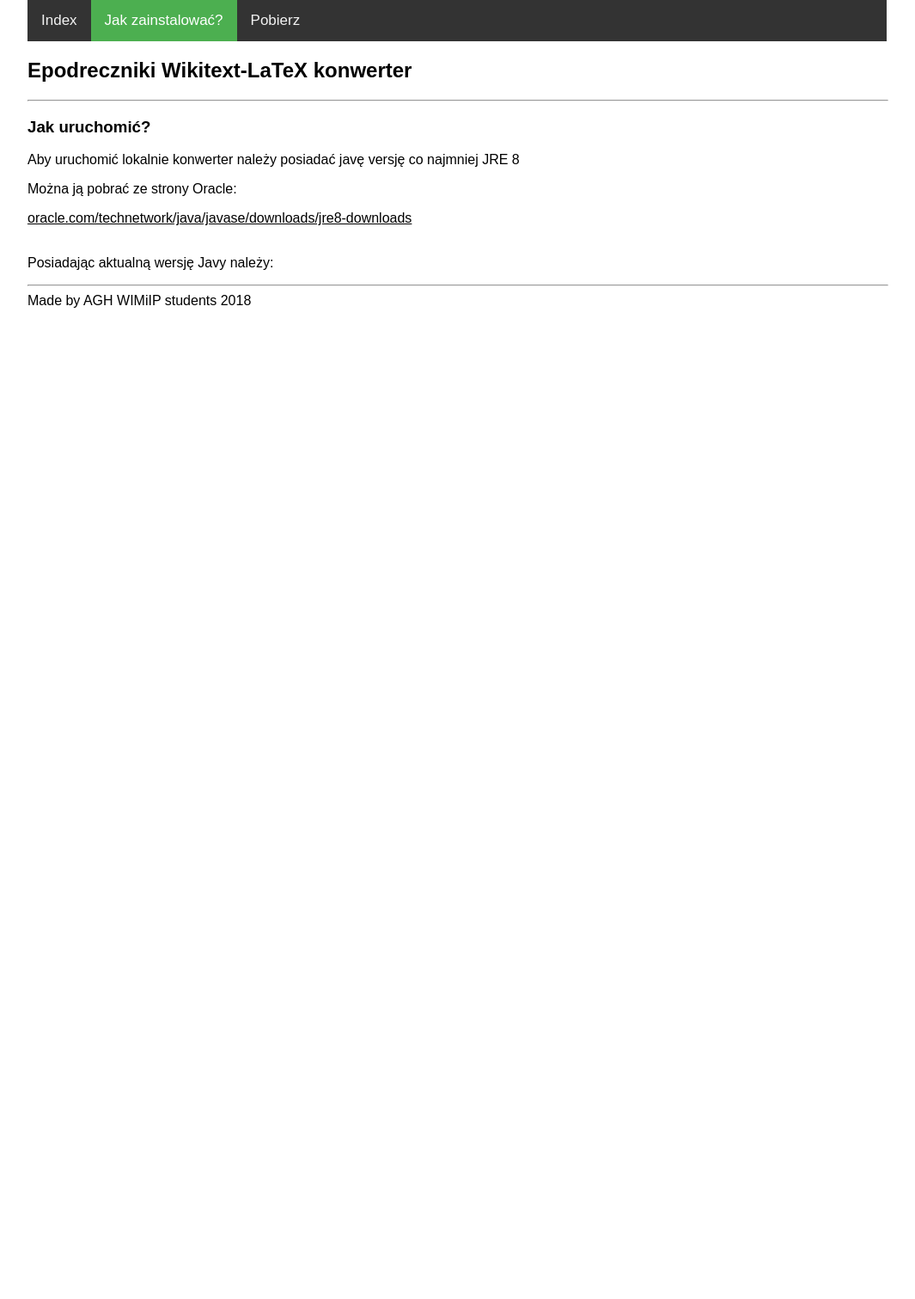
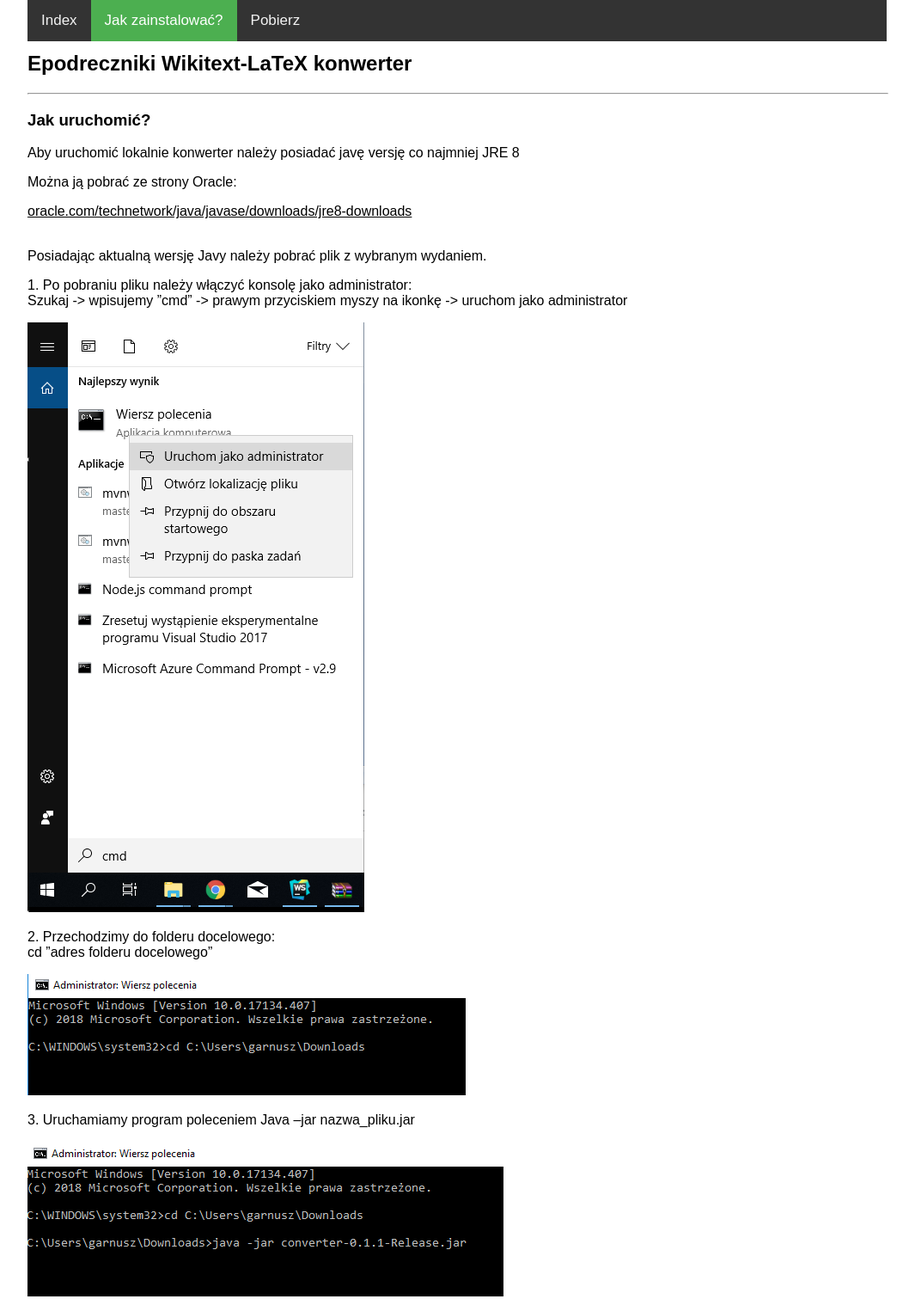
Before and after one commit to Lordsklilen/Epodreczniki-Wikitext-LaTeX-WebPage, a plain HTML site: page HowToInstall.html in a window 1280 px wide. Shown: the top 1511 px of the page at 86% size, without its empty margins (108-1173 px from the left). Before the commit the page ends 800 px from the top, so only its background shows below. Drawn offline with Linux system fonts and the light colour scheme.

Commit message:
Added content on how to install

```diff
--- a/HowToInstall.html
+++ b/HowToInstall.html
@@ -24,7 +24,21 @@
             <p>Aby uruchomić lokalnie konwerter należy posiadać javę versję co najmniej JRE 8</p>
             <p>Można ją pobrać ze strony Oracle:</p>
             <a class="bottomLinks" href="https://www.oracle.com/technetwork/java/javase/downloads/jre8-downloads-2133155.html">oracle.com/technetwork/java/javase/downloads/jre8-downloads</a></br></br>
-            <p>Posiadając aktualną wersję Javy należy:</p>
+            <p>Posiadając aktualną wersję Javy należy pobrać plik z wybranym wydaniem.</p>
+            <p>1. Po pobraniu pliku należy włączyć konsolę jako administrator:</br>
+                Szukaj -> wpisujemy ”cmd” -> prawym przyciskiem myszy na ikonkę -> uruchom jako administrator
+            </p>
+            <img src="images/Step1.PNG" alt="Step1">
+            <p>2. Przechodzimy do folderu docelowego:</br>
+                    cd ”adres folderu docelowego” </p>
+            <img src="images/Step2.PNG" alt="Step2">
+            <p>3. Uruchamiamy program poleceniem Java –jar nazwa_pliku.jar </p>
+            <img src="images/Step3.PNG" alt="Step3">
+            <p>4. Akceptujemy zgodę na dostęp do sieci. Uruchamia się nasza aplikacja:
+            <img src="images/Step4.PNG" alt="Step4">
+            <p>5. Łączymy się z programem przy pomocy programu Postman lub przez przeglądarkę korzystając z localhost na porcie 8080 z adresem:</br>
+                "http://localhost:8080/converter/index"</p>
+            <img src="images/Step5.PNG" alt="Step5">
         </div>
         <hr>
         <footer>
--- a/Styles.css
+++ b/Styles.css
@@ -1,5 +1,6 @@
 body {
   margin: 0;
+  margin-top: 60px;
   font-family: Arial, Helvetica, sans-serif;
 }
 div{
@@ -7,6 +8,10 @@ div{
     margin: 0 auto;
 }
 .topnav {
+  position: fixed;
+  top: 0;
+  width: 80%;
+  max-width: 1000px;
   overflow: hidden;
   background-color: #333;
 }
```
Also changed, not shown: images/Step1.PNG (added), images/Step2.PNG (added), images/Step3.PNG (added), images/Step4.PNG (added), images/Step5.PNG (added).
